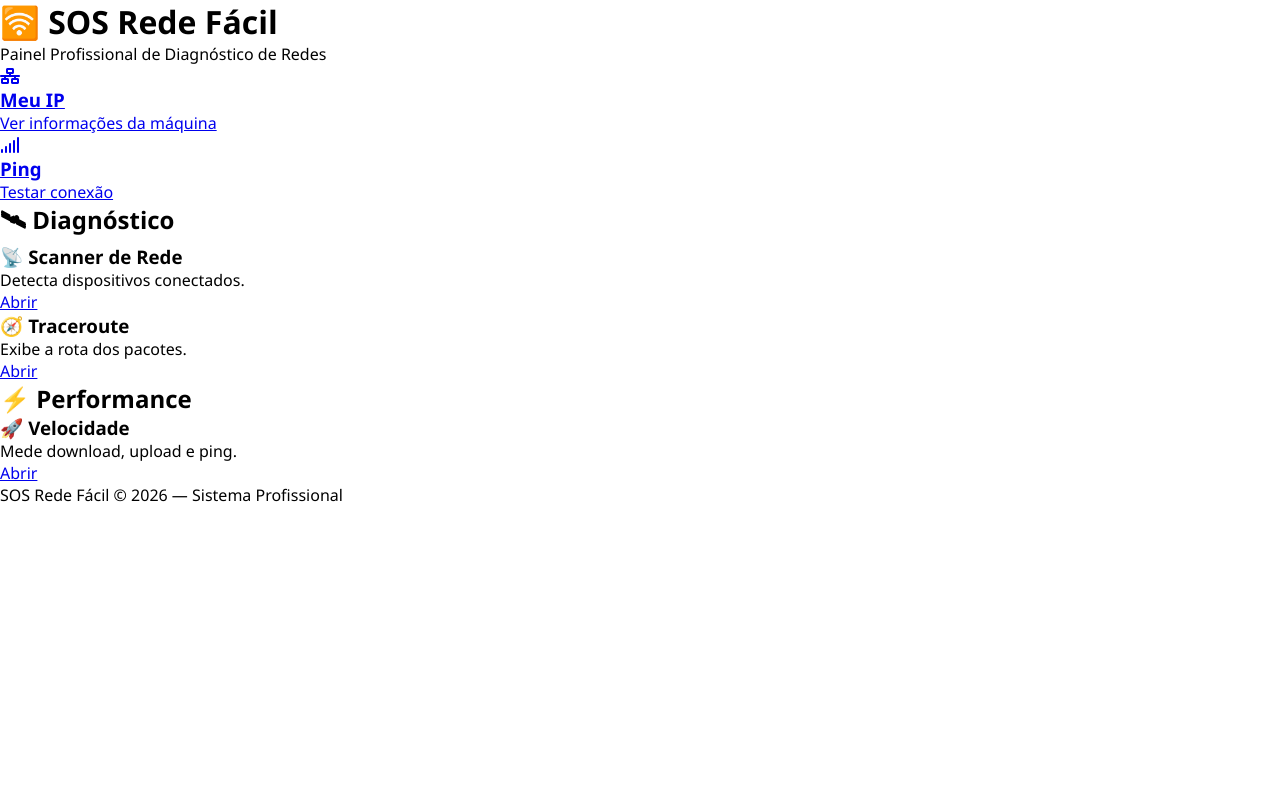
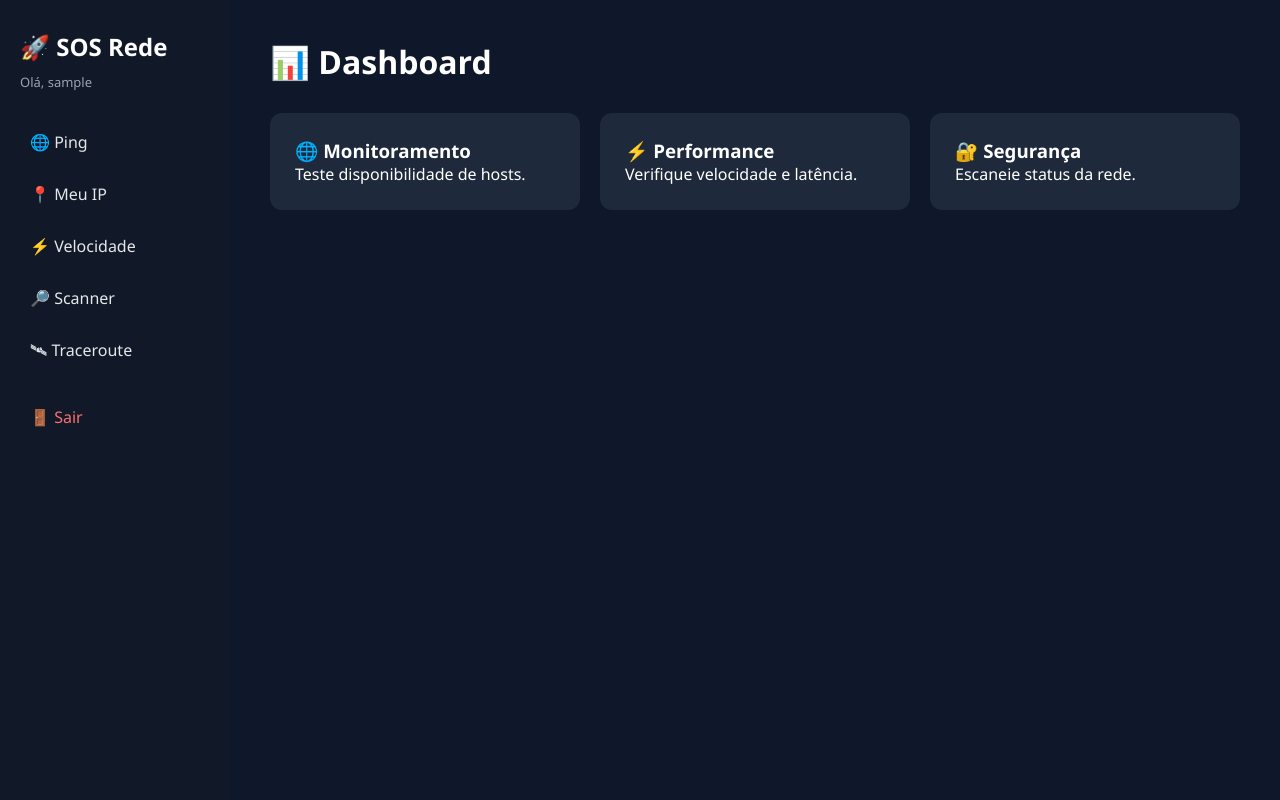
Before and after one commit to rendreson2020moreira-pixel/sos-rede-facil, a Flask app: page /painel in a window 1280 px wide. Run offline with Flask 3, Linux system fonts and the light colour scheme; the visitor is signed in with stand-in values (Sample User, id 1).

Commit message:
Dashboard SaaS profissional

```diff
--- a/static/style.css
+++ b/static/style.css
@@ -126,4 +126,82 @@ body.login-body {
         opacity: 1;
         transform: translateY(0);
     }
+}/* ===== DASHBOARD ===== */
+
+.dashboard-body {
+    background: #0f172a;
+    color: white;
 }
+
+.dashboard {
+    display: flex;
+    height: 100vh;
+}
+
+/* SIDEBAR */
+.sidebar {
+    width: 230px;
+    background: #111827;
+    padding: 30px 20px;
+    display: flex;
+    flex-direction: column;
+}
+
+.sidebar h2 {
+    margin-bottom: 10px;
+}
+
+.sidebar .user {
+    font-size: 13px;
+    color: #9ca3af;
+    margin-bottom: 30px;
+}
+
+.sidebar nav a {
+    display: block;
+    color: #e5e7eb;
+    text-decoration: none;
+    padding: 10px;
+    border-radius: 8px;
+    margin-bottom: 10px;
+    transition: 0.3s;
+}
+
+.sidebar nav a:hover {
+    background: #1f2937;
+    transform: translateX(5px);
+}
+
+.logout {
+    margin-top: 20px;
+    color: #f87171 !important;
+}
+
+/* CONTEÚDO */
+.content {
+    flex: 1;
+    padding: 40px;
+}
+
+.content h1 {
+    margin-bottom: 30px;
+}
+
+/* CARDS */
+.cards {
+    display: flex;
+    gap: 20px;
+}
+
+.card {
+    background: #1e293b;
+    padding: 25px;
+    border-radius: 12px;
+    flex: 1;
+    transition: 0.3s;
+}
+
+.card:hover {
+    transform: translateY(-5px);
+    background: #334155;
+}
--- a/templates/index.html
+++ b/templates/index.html
@@ -2,69 +2,57 @@
 <html lang="pt-br">
 <head>
     <meta charset="UTF-8">
-    <title>SOS Rede Fácil</title>
+    <meta name="viewport" content="width=device-width, initial-scale=1.0">
+    <title>Painel — SOS Rede Fácil</title>
+    <link rel="stylesheet" href="{{ url_for('static', filename='style.css') }}">
+</head>
 
-    <!-- CSS -->
-    <link rel="stylesheet" href="{{ url_for('static', filename='style.css') }}">
+<body class="dashboard-body">
 
-    <!-- Ícones -->
-    <link rel="stylesheet" href="https://cdnjs.cloudflare.com/ajax/libs/font-awesome/6.5.0/css/all.min.css">
-</head>
-<body>
+<div class="dashboard">
 
-<header class="topo">
-    <h1>🛜 SOS Rede Fácil</h1>
-    <p>Painel Profissional de Diagnóstico de Redes</p>
-</header>
+    <!-- SIDEBAR -->
+    <aside class="sidebar">
+        <h2>🚀 SOS Rede</h2>
+        <p class="user">Olá, {{ usuario }}</p>
 
-<div class="container">
+        <nav>
+            <a href="/ping">🌐 Ping</a>
+            <a href="/ip">📍 Meu IP</a>
+            <a href="/velocidade">⚡ Velocidade</a>
+            <a href="/scanner">🔎 Scanner</a>
+            <a href="/traceroute">🛰 Traceroute</a>
+            <a href="/logout" class="logout">🚪 Sair</a>
+        </nav>
+    </aside>
 
-    <!-- CARDS PRINCIPAIS -->
+    <!-- CONTEÚDO -->
+    <main class="content">
+
+        <h1>📊 Dashboard</h1>
+
         <div class="cards">
-        <a href="/ip" class="card ip">
-            <i class="fas fa-network-wired"></i>
-            <h3>Meu IP</h3>
-            <p>Ver informações da máquina</p>
-        </a>
 
-        <a href="/ping" class="card ping">
-            <i class="fas fa-signal"></i>
-            <h3>Ping</h3>
-            <p>Testar conexão</p>
-        </a>
-    </div>
-
-    <!-- DIAGNÓSTICO -->
-    <h2 class="secao">🛰 Diagnóstico</h2>
-    <div class="grid">
             <div class="card">
-            <h3>📡 Scanner de Rede</h3>
-            <p>Detecta dispositivos conectados.</p>
-            <a href="/scanner">Abrir</a>
+                <h3>🌐 Monitoramento</h3>
+                <p>Teste disponibilidade de hosts.</p>
             </div>
 
             <div class="card">
-            <h3>🧭 Traceroute</h3>
-            <p>Exibe a rota dos pacotes.</p>
-            <a href="/traceroute">Abrir</a>
-        </div>
+                <h3>⚡ Performance</h3>
+                <p>Verifique velocidade e latência.</p>
             </div>
 
-    <!-- PERFORMANCE -->
-    <h2 class="secao">⚡ Performance</h2>
-    <div class="grid">
             <div class="card">
-            <h3>🚀 Velocidade</h3>
-            <p>Mede download, upload e ping.</p>
-            <a href="/velocidade">Abrir</a>
-        </div>
+                <h3>🔐 Segurança</h3>
+                <p>Escaneie status da rede.</p>
             </div>
 
         </div>
 
-<footer>
-    <p>SOS Rede Fácil © 2026 — Sistema Profissional</p>
-</footer>
+    </main>
+
+</div>
 
 </body>
 </html>
```
Lines whose indentation alone changed are shown as unchanged.
